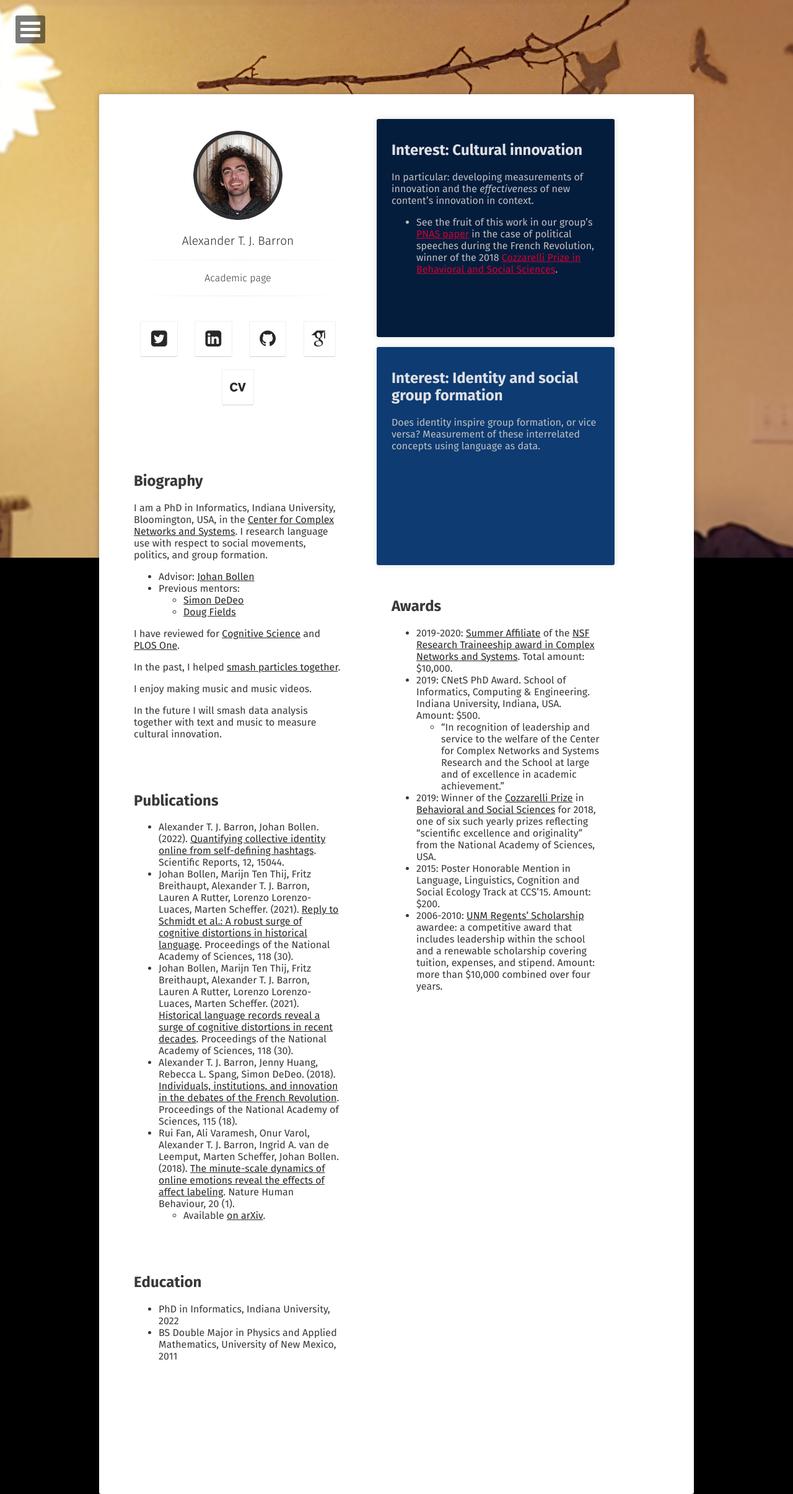
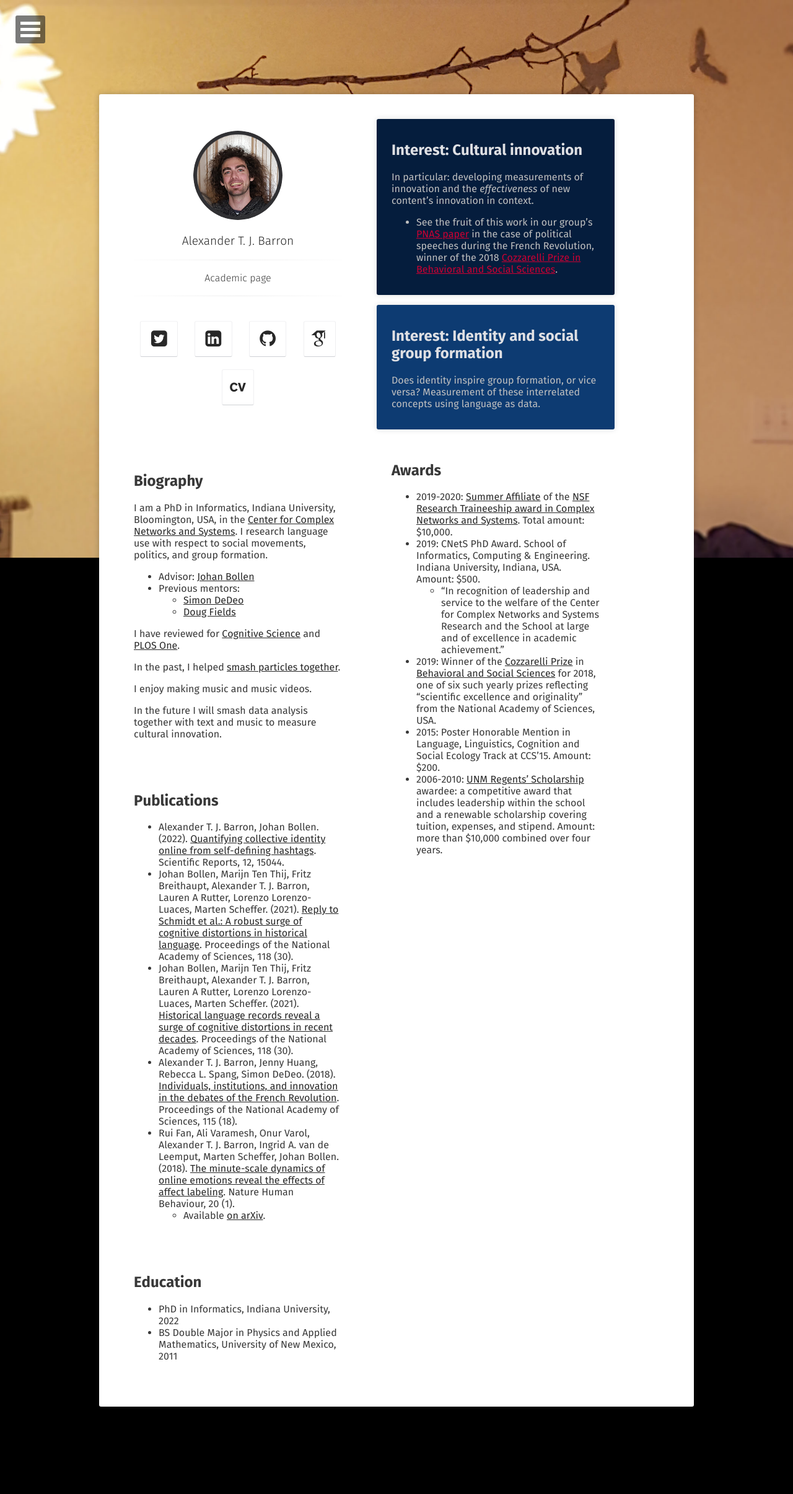
Before and after one commit to CogentMentat/CogentMentat.github.io, a Jekyll site: the page built from academic/index.md, in a window 1280 px wide. Shown: the whole page at 62% size. Built offline with Jekyll 4.4.1, drawn with Linux system fonts in a browser that asks for light colours; some web fonts are replaced; after the commit the page ends 2270 px from its top, so only the background shows below that.

Commit message:
Fix over-large vertical space in academic interest panes

```diff
--- a/_sass/site.scss
+++ b/_sass/site.scss
@@ -212,7 +212,7 @@ header .entry-meta {
 }
 
 .pane {
-	flex: 1 1 22rem;
+	flex: 0 1 auto; /* size to content; avoid vertical stretching in columns */
 	width: 100%;
 	max-width: 65ch;
 	margin: 0.5rem auto; /* center within column */
```
